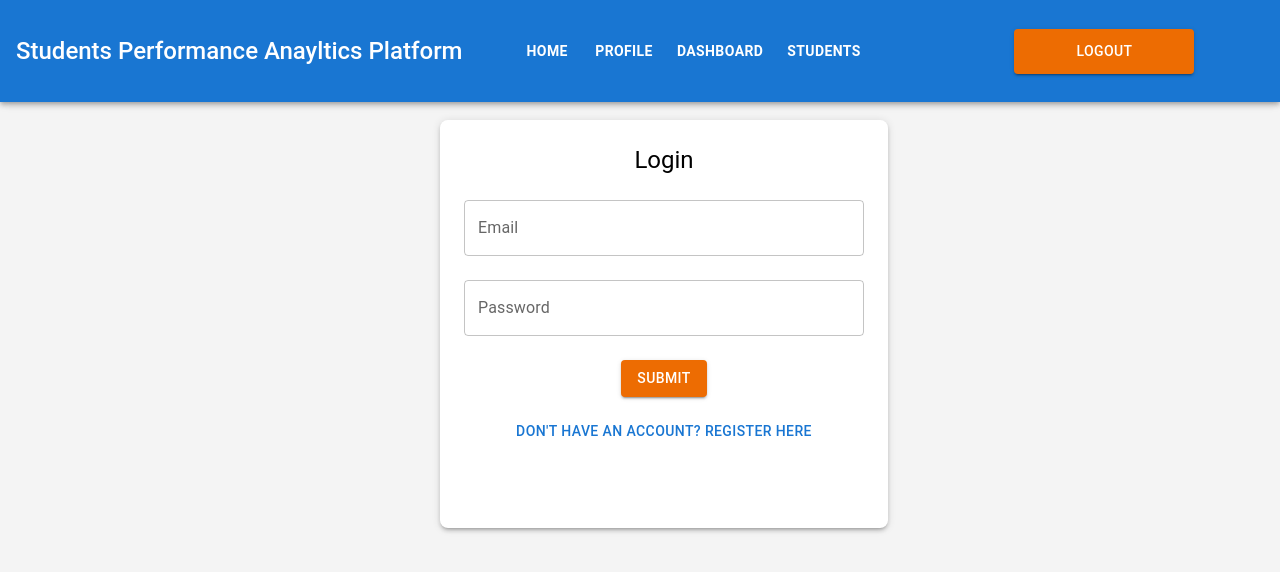
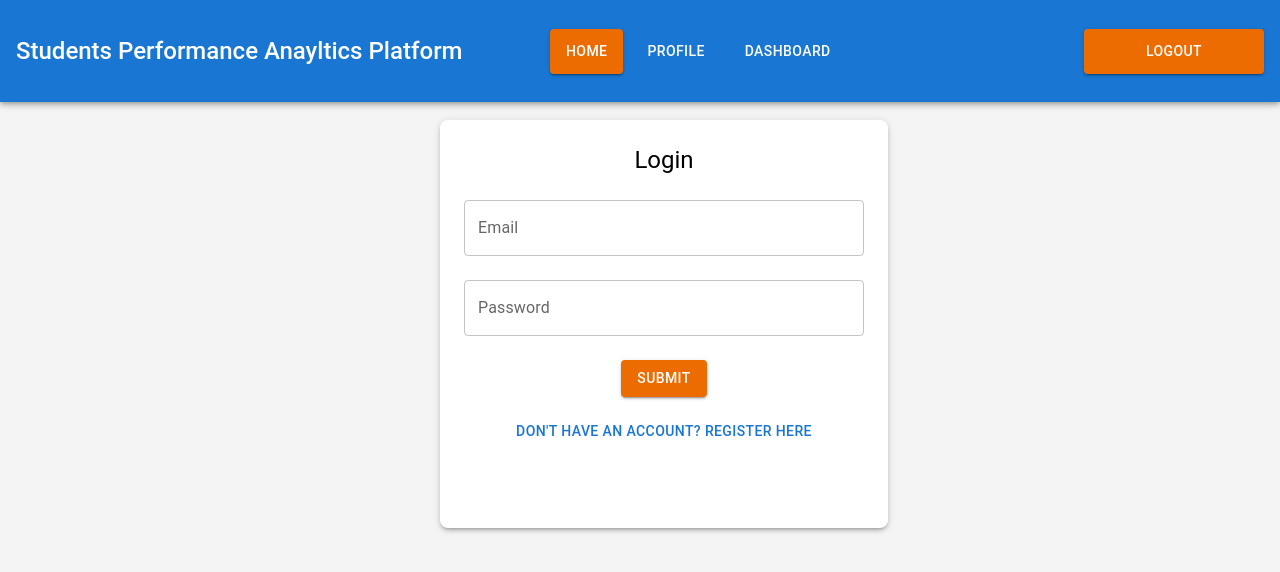
Before and after one commit to Yusuf-ALmahroos/students_performance_client, a React (Vite) app: page /auth in a window 1280 px wide. Shown: the top 572 px of the page. Built offline with nearby package versions, Linux system fonts and the light colour scheme; sample sign-in values are in the browser's storage.

Commit message:
finished auth

```diff
--- a/services/auth.js
+++ b/services/auth.js
@@ -13,8 +13,9 @@ export const registerUser = async (data) => {
 export const logInUser = async (data) => {
   try {
     const res = await Client.post('auth/login/', data)
-    localStorage.setItem('token', res.data.token)
+    localStorage.setItem('token', res.data.access)
     localStorage.setItem('refresh', res.data.refresh)
+    console.log(res.data)
     return res.data.user;
   } catch (error) {
     console.error(error.message)
@@ -22,7 +23,7 @@ export const logInUser = async (data) => {
 }
 
 export const logOutUser = async () => {
-  await Client.post('auth/logout/', localStorage.getItem('refresh'))
+  await Client.post('auth/logout/', {refresh: localStorage.getItem('refresh')})
   localStorage.removeItem('token');
   localStorage.removeItem('refresh');
 }
@@ -31,13 +32,11 @@ export const checkSession = () => {
   try {
     const accessToken = localStorage.getItem('token');
     if (!accessToken) return null;
-
-    const { exp } = jwtDecode(accessToken);
+    const {exp, email, role, user_id,  username} = jwtDecode(accessToken);
     if (Date.now() >= exp * 1000) {
       return null;
     }
-
-    return { accessToken };
+    return { email, role, user_id, username };
   } catch (error) {
     console.error('Invalid token or decode error', error);
     return null;
--- a/src/App.jsx
+++ b/src/App.jsx
@@ -1,6 +1,6 @@
 import { useState,  useEffect, createContext } from 'react'
 import './App.css'
-import { Routes, Route } from "react-router-dom";
+import { Routes, Route, Outlet, Navigate} from "react-router-dom";
 import Nav from './components/Nav';
 import Profile from './pages/Profile';
 import Dashboard from './pages/Dashboard';
@@ -9,6 +9,13 @@ import Auth from './pages/Auth';
 
 import { checkSession } from "../services/auth";
 
+const ProtectedRoute = ({user}) => {
+ if (!user) {
+    return <Navigate to="/" replace />;
+  }
+  return <Outlet />;
+}
+
 export const mainContext = createContext()
 
 function App() {
@@ -16,7 +23,6 @@ function App() {
 
   const checkToken = () => {
     const sessionUser = checkSession();
-    console.log(sessionUser)
     setUser(sessionUser);
   }
 
@@ -29,10 +35,13 @@ function App() {
     <mainContext.Provider value={{user, setUser}}>
       <Nav />
       <Routes>
+        <Route path='/'  element={<Home />}/>
         <Route path='/auth' element={<Auth />}/>
-        <Route path='/' element={<Home />}/>
-        <Route path='/profile' element={<Profile/>}/>
-        <Route path='/dashboard' element={<Dashboard user={user}/>}/>
+        <Route element={<ProtectedRoute user={user}/>}>
+          <Route path='/profile' element={<Profile/>}/>
+          <Route path='/dashboard' element={<Dashboard user={user}/>}/>
+        </Route>
+
       </Routes>
     </mainContext.Provider>
   )
--- a/src/components/LoginForm.jsx
+++ b/src/components/LoginForm.jsx
@@ -3,6 +3,7 @@ import { mainContext } from '../App';
 import { useContext, useState } from 'react';
 import Client from '../../services/api';
 import { logInUser } from '../../services/auth';
+import { useNavigate } from 'react-router-dom';
 
 const initialState = {
   email: '',
@@ -11,8 +12,9 @@ const initialState = {
 const LoginForm = ({ onSwitchToRegister }) => {
   const [formData, setFormData] = useState(initialState);
   const [error, setError] = useState("")
+  const {setUser} = useContext(mainContext);
 
-  const {setUser} = useContext(mainContext);
+  const navigate = useNavigate();
 
   const handleInputChange = (e) =>  {
     setFormData(prev => ({...prev, [e.target.name]: e.target.value}))
@@ -21,9 +23,10 @@ const LoginForm = ({ onSwitchToRegister }) => {
   const handleFormSubmit = async (e) => {
     e.preventDefault();
     try {
-      const user = await logInUser('auth/login/', formData);
+      const user = await logInUser(formData);
       setUser(user)
       setError("");
+      navigate('/')
     } catch (error) {
       console.log(error)
       setError("Error in Login")
--- a/src/components/Nav.jsx
+++ b/src/components/Nav.jsx
@@ -6,33 +6,37 @@ import {
 } from '@mui/material';
 import { useNavigate } from 'react-router-dom';
 import { logOutUser } from '../../services/auth';
-import { useContext } from 'react';
+import { useContext, useEffect, useState } from 'react';
 import { mainContext } from '../App';
 
-
-const navBarOptions = ['Home','Profile','Dashboard', 'Students']
+const HOME = '/'
+const PROFILE = '/profile'
+const DASHBOARD = '/dashboard'
 
 const Nav = () => {
   const {user, setUser} = useContext(mainContext)
+  const [current, setCurrent] = useState(HOME)
+
   const navigate = useNavigate();
-  const permissionsOptions = navBarOptions.map((item) => (
-    {
-      title: item,
-      isAllowed: (item === 'Home') ? true : (
-        user ? true : false
-      )
-    }
-  ))
-  console.log(permissionsOptions)
   const handleLogout = () => {
     logOutUser().then(() => {
       setUser(null)
       navigate('/')
     })
+  }
+  useEffect(() => {if(!user) setCurrent(HOME)}, [user])
 
+  const navBtnSx = {
+    fontWeight: 550,
+    width: 'fit-content',
+    height: '45px',
+    px: 2
   }
 
-
+  const handleClick = (route) => {
+    setCurrent(route)
+    navigate(route)
+  }
   return (
     <AppBar
       position="fixed"
@@ -45,21 +49,29 @@ const Nav = () => {
         alignItems: 'center',
         padding: 2
         }}>
-        <Typography justifySelf={'flex-start'} variant="h5" sx={{fontWeight: 550}} flex={1}>
+        <Typography justifySelf={'flex-start'} variant="h5" sx={{fontWeight: 550}} flex={1.5}>
           Students Performance Anayltics Platform
         </Typography>
-          <Box flex={1} display={'flex'} gap={1}>
-          {permissionsOptions.map((item) => (
-            (item.isAllowed) && (
-              <Button
-                key={item.title}
-                sx={{fontWeight: 600, height: '45px'}}
-                variant='text'
-                color="white"
-                onClick={() => {navigate(`/${item.title.toLocaleLowerCase()}`)}}
-              >{item.title}</Button>
-            )
-          ))}
+          <Box flex={1.5} display={'flex'} gap={1}>
+            <Button
+              sx={navBtnSx}
+              variant={current === HOME ? 'contained' :'text'}
+              color={current === HOME ? "warning" : "white"}
+              onClick = {(() => handleClick(HOME))}>Home</Button>
+            {(user) &&
+              <>
+                <Button
+                sx={navBtnSx}
+                variant={current === PROFILE ? 'contained' :'text'}
+                color={current === PROFILE ? "warning" : "white"}
+                onClick = {(() => handleClick(PROFILE))}>Profile</Button>
+                <Button
+                  sx={navBtnSx}
+                  variant={current === DASHBOARD ? 'contained' :'text'}
+                  color={current === DASHBOARD ? "warning" : "white"}
+                  onClick = {(() => handleClick(DASHBOARD))}>Dashboard</Button>
+              </>
+            }
           </Box>
 
         <Box display={'flex'} gap={2} flex={0.5}>
--- a/src/components/RegisterForm.jsx
+++ b/src/components/RegisterForm.jsx
@@ -28,7 +28,7 @@ const RegisterForm = ({ onSwitchToLogin, onRegisterSuccess }) => {
     e.preventDefault()
     try {
       if(formData.password !== formData.confirmPassword) return
-      await registerUser('auth/register/', formatRegisterUser(formData));
+      await registerUser(formatRegisterUser(formData));
       setError("");
       onRegisterSuccess();
     } catch (error) {
--- a/src/pages/Profile.jsx
+++ b/src/pages/Profile.jsx
@@ -7,7 +7,12 @@ import {
   Button
 } from '@mui/material'
 
+import { mainContext } from "../App"
+import { useContext } from "react"
+
 const Profile = () => {
+  const {user} = useContext(mainContext);
+
   return (
     <PageContainer sx={{
       display: 'flex',
@@ -20,7 +25,7 @@ const Profile = () => {
             variant="h5"
             alignSelf={'center'}
             sx={{fontWeight: 600}}
-          >Student Name / Teacher name role dependent</Typography>
+          >Welcome to your profile {user.username}</Typography>
         </Grid>
         <Grid size={12} >
           <Box
@@ -35,13 +40,11 @@ const Profile = () => {
             padding={5}
           >
             <Box>
-              <Typography>Name</Typography>
-              <Typography>Role</Typography>
-              <Typography>Courses / enrolled courses</Typography>
+              <Typography>Name: {user.username}</Typography>
+              <Typography>Role: {user.role}</Typography>
             </Box>
             <Box display={'flex'} gap={2}>
-              <Button variant='contained' color='warning' >Update Password</Button>
-              <Button variant='contained' color='warning' >Update Profile Settings</Button>
+              <Button variant='contained' color='warning'>Update Password</Button>
             </Box>
           </Box>
         </Grid>
```
